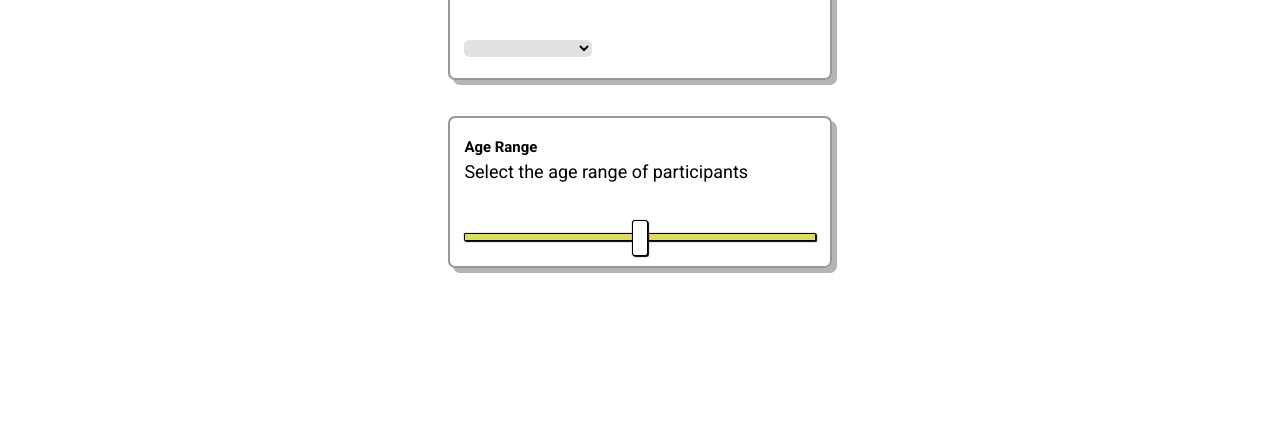
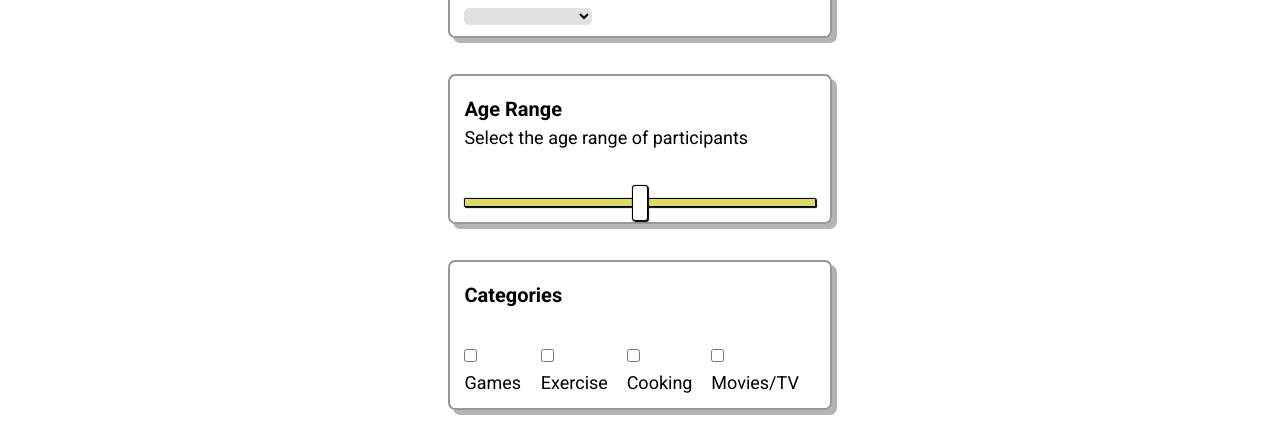
Before and after one commit to linaism/HTNReconnect, a plain HTML site: page html/index.html in a window 1280 px wide. Shown: the part 551-979 px from the top of the page. Before the commit the page ends 837 px from the top, so only its background shows below. Drawn offline with Linux system fonts and the light colour scheme.

Commit message:
01/16/2021

```diff
--- a/css/index.css
+++ b/css/index.css
@@ -55,7 +55,7 @@ body {
   display: flex;
   flex-direction: column;
   align-items: center;
-  margin-top: 10rem;
+  margin-top: 6rem;
   /* text-align: center; */
 }
 
@@ -71,7 +71,11 @@ body {
   width: 30vw;
   padding: 1em 0.8em;
   margin: 1em;
-  /* height: 3em; */
+  height: 150px;
+}
+
+.form-card h5 {
+  font-size: 2rem;
 }
 
 .form-card > p {
@@ -84,6 +88,16 @@ select {
   background: rgb(226, 225, 225);
   border-radius: 0.4em;
   min-width: 10vw;
+}
+
+.categories-items {
+  padding-top: 1.8em;
+  display: flex;
+  justify-content: space-around;
+}
+
+.categories-item > input {
+  margin-right: 15px;
 }
 
 /* range styling */
--- a/html/index.html
+++ b/html/index.html
@@ -65,6 +65,27 @@
             <p>Select the age range of participants</p>
             <input type="range" name="age-range" id="age-range" />
           </div>
+          <div class="form-card">
+            <h5>Categories</h5>
+            <div class="categories-items">
+              <div class="categories-item">
+                <input type="checkbox" name="games" id="games" />Games
+              </div>
+              <div class="categories-item">
+                <input type="checkbox" name="exercise" id="exercise" />Exercise
+              </div>
+              <div class="categories-item">
+                <input type="checkbox" name="cooking" id="cooking" />Cooking
+              </div>
+              <div class="categories-item">
+                <input
+                  type="checkbox"
+                  name="movies-tv"
+                  id="movie-tv"
+                />Movies/TV
+              </div>
+            </div>
+          </div>
           <!-- <select name="age-range" id="age-range">
             <option value="" disabled selected>Age Range</option>
             <option value="games">Games</option>
```
